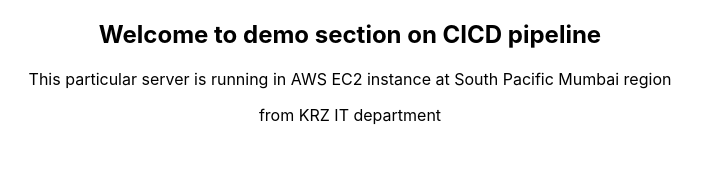
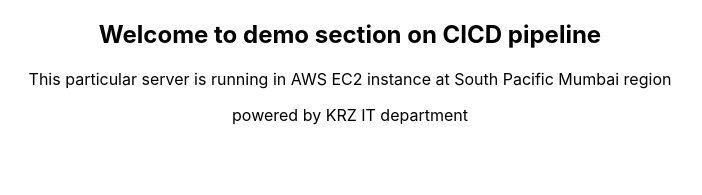
Before and after one commit to krztech/pub_cicd_frontend, a React (Create React App) app: page / in a window 1280 px wide. Shown: the top 195 px of the page, without its empty margins (290-992 px from the left). Built offline with nearby package versions, Linux system fonts and the light colour scheme.

Commit message:
altered app.js file

```diff
--- a/src/App.js
+++ b/src/App.js
@@ -5,7 +5,7 @@
     <div className="App" style={{textAlign:"center"}}>
       <h2>Welcome to demo section on CICD pipeline</h2>
       <p>This particular server is running in AWS EC2 instance at South Pacific Mumbai region</p>
-      <p>from KRZ IT department</p>
+      <p>powered by KRZ IT department</p>
     </div>
   );
 }
```
